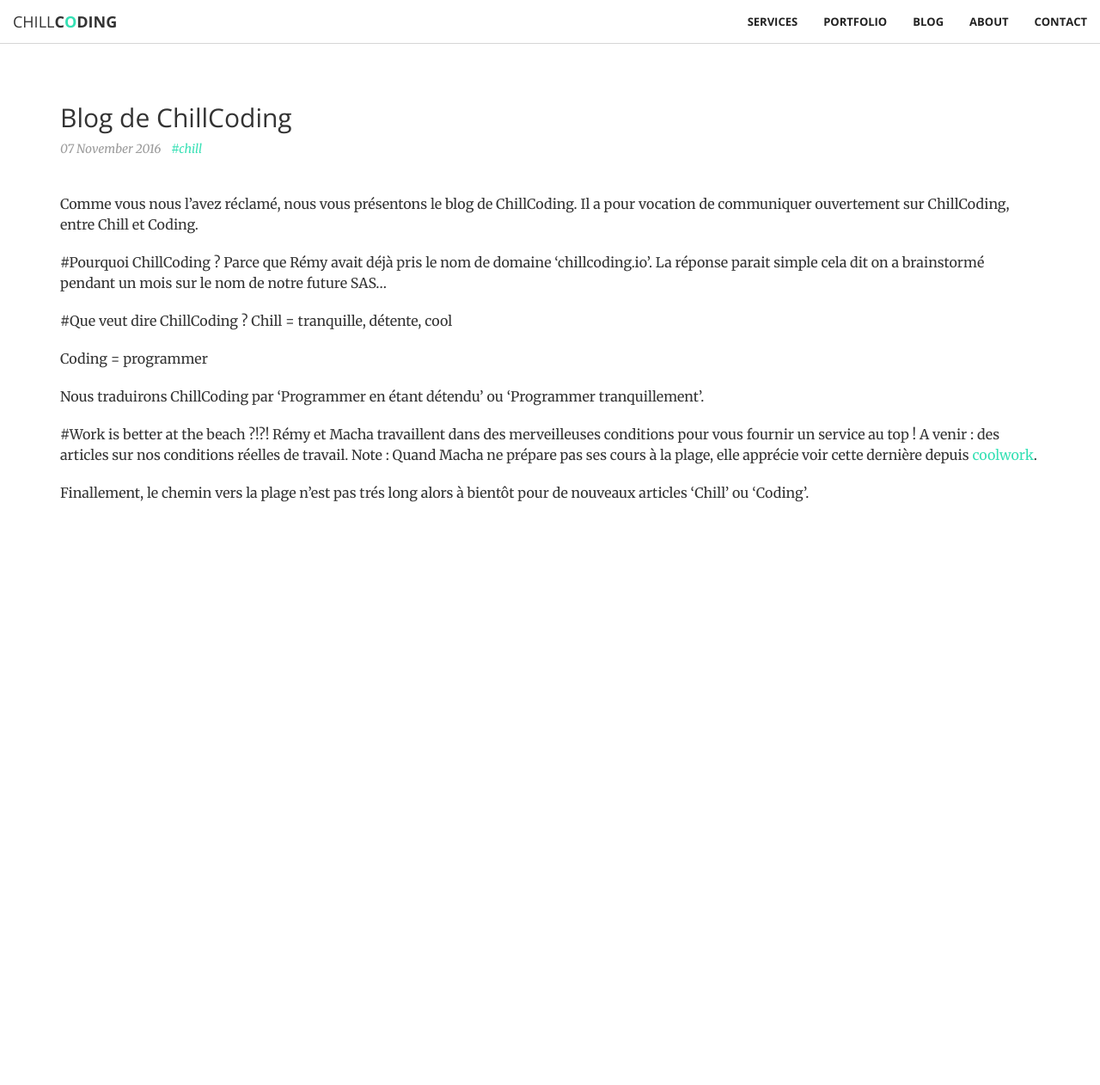
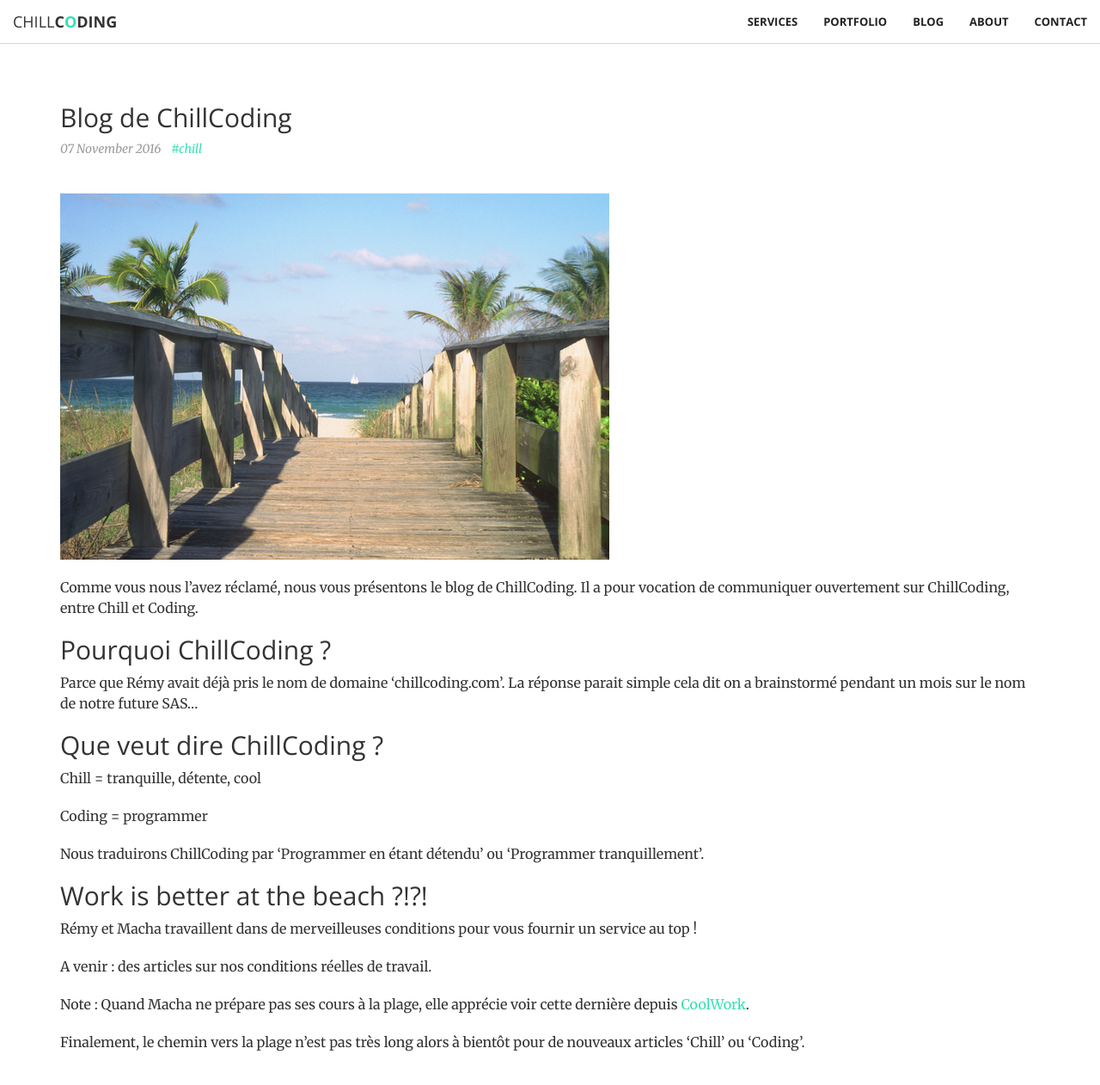
Before and after one commit to chillcoding-at-the-beach/chillcoding-at-the-beach-github.io, a Jekyll site: the page built from _posts/2016-11-7-chillcoding-blog.md, in a window 1280 px wide and 1344 px high. Shown: the top 1262 px of the window at 86% size. Built offline with Jekyll 4.4.1, drawn with Linux system fonts in a browser that asks for light colours; nearby versions of some CDN libraries.

Commit message:
Improve a bit the first blog post
Signed-off-by: Rémy Coutable <remy@rymai.me>

```diff
--- a/_posts/2016-11-7-chillcoding-blog.md
+++ b/_posts/2016-11-7-chillcoding-blog.md
@@ -3,24 +3,33 @@ title: "Blog de ChillCoding"
 category: chill
 ---
 
-[sail-away-beach.jpg]: img/post  "Chemin vers la plage"
+![Chemin vers la plage](/img/post/sail-away-beach.jpg)
 
-Comme vous nous l'avez réclamé, nous vous présentons le blog de ChillCoding. Il a pour vocation de communiquer ouvertement sur ChillCoding, entre Chill et Coding.
+Comme vous nous l'avez réclamé, nous vous présentons le blog de ChillCoding. Il
+a pour vocation de communiquer ouvertement sur ChillCoding, entre Chill et Coding.
 
-#Pourquoi ChillCoding ?
-Parce que Rémy avait déjà pris le nom de domaine 'chillcoding.io'.
-La réponse parait simple cela dit on a brainstormé pendant un mois sur le nom de notre future SAS...
+## Pourquoi ChillCoding ?
 
-#Que veut dire ChillCoding ?
+Parce que Rémy avait déjà pris le nom de domaine 'chillcoding.com'.
+La réponse parait simple cela dit on a brainstormé pendant un mois sur le nom de
+notre future SAS...
+
+## Que veut dire ChillCoding ?
+
 Chill = tranquille, détente, cool
 
 Coding = programmer
 
 Nous traduirons ChillCoding par 'Programmer en étant détendu' ou 'Programmer tranquillement'.
 
-#Work is better at the beach ?!?!
-Rémy et Macha travaillent dans des merveilleuses conditions pour vous fournir un service au top !
+## Work is better at the beach ?!?!
+
+Rémy et Macha travaillent dans de merveilleuses conditions pour vous fournir un service au top !
+
 A venir : des articles sur nos conditions réelles de travail.
-Note : Quand Macha ne prépare pas ses cours à la plage, elle apprécie voir cette dernière depuis <a href='http://www.coolwork.io/'>coolwork</a>.
 
-Finallement, le chemin vers la plage n'est pas trés long alors à bientôt pour de nouveaux articles 'Chill' ou 'Coding'.
+Note : Quand Macha ne prépare pas ses cours à la plage, elle apprécie voir cette
+dernière depuis <a href='http://www.coolwork.io/'>CoolWork</a>.
+
+Finalement, le chemin vers la plage n'est pas très long alors à bientôt pour de
+nouveaux articles 'Chill' ou 'Coding'.
```
